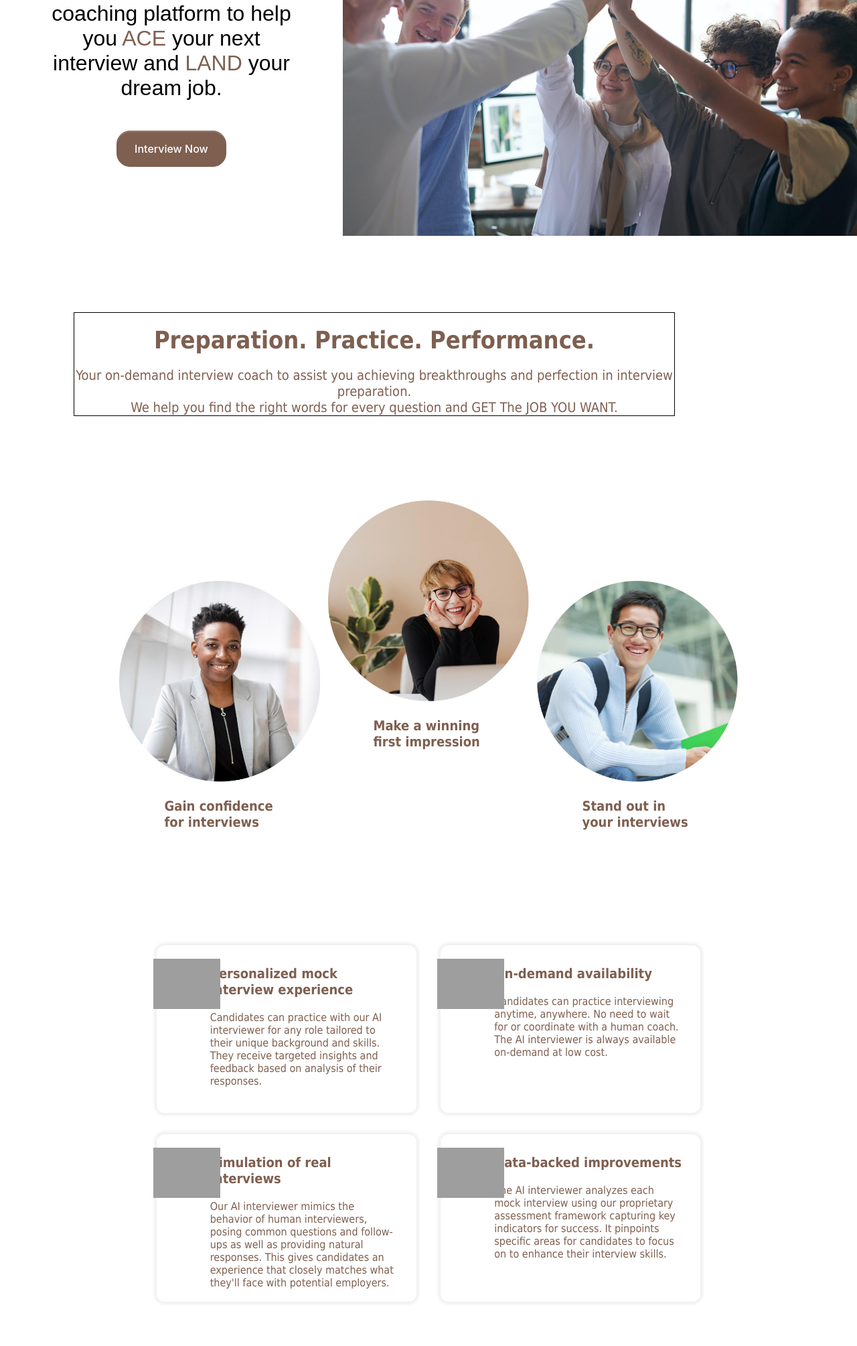
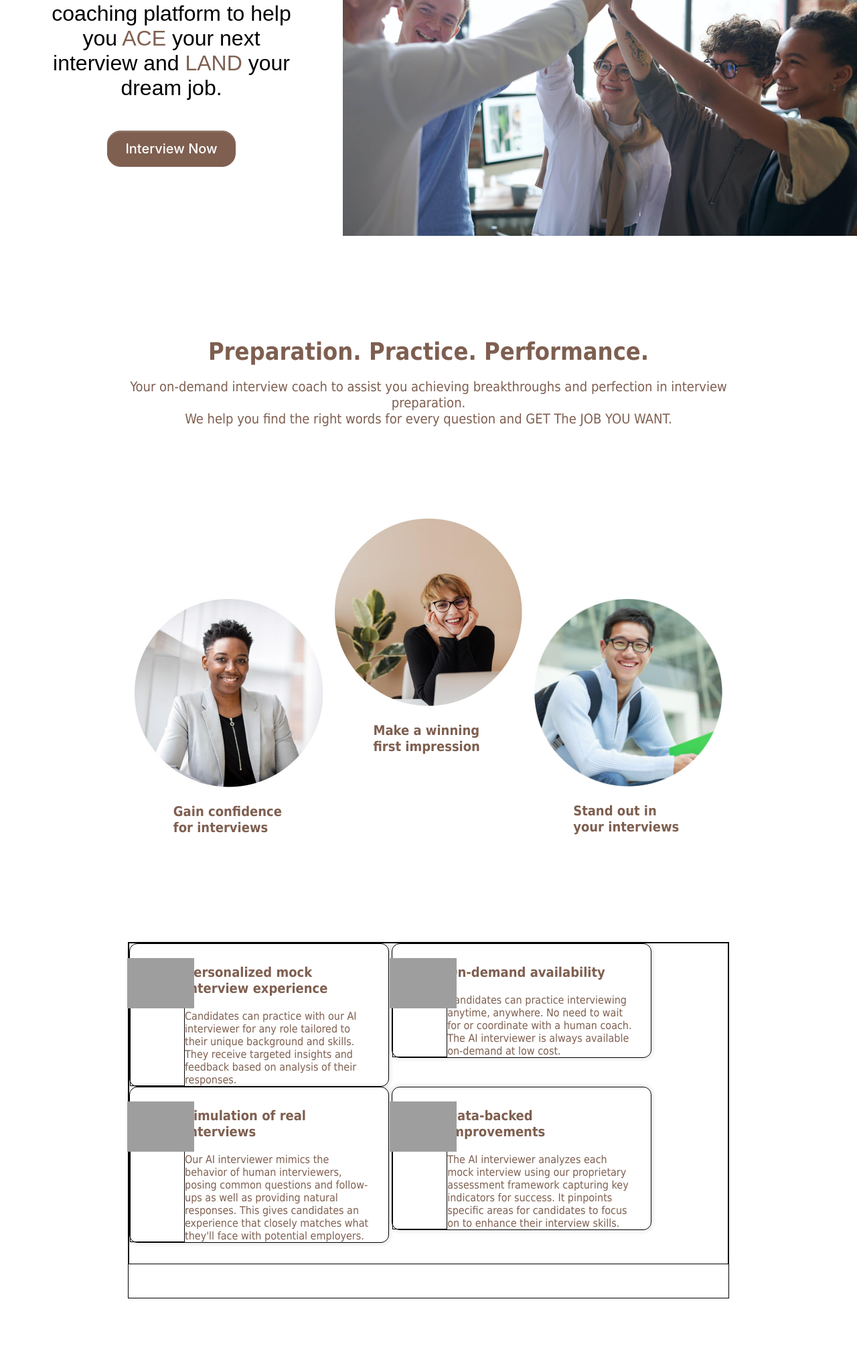
Before and after one commit to zyloveslego/interview_django, a Django app: page /landingpage in a window 1280 px wide. Shown: the part 239-2248 px from the top of the page at 67% size. After the commit the page ends 2177 px from the top, so only its background shows below. Run offline with Django 3.2, Linux system fonts and the light colour scheme; grey boxes are pictures that could not be loaded.

Commit message:
size change

```diff
--- a/interview/static/interview/css/landingpage.css
+++ b/interview/static/interview/css/landingpage.css
@@ -140,7 +140,7 @@ main{
     cursor: pointer;
     display: inline-block;
     font-family: -apple-system, system-ui, "Segoe UI", Helvetica, Arial, sans-serif, "Apple Color Emoji", "Segoe UI Emoji";
-    font-size: 1rem;
+    font-size: 1.25rem;
     font-weight: 500;
     line-height: 20px;
     list-style: none;
@@ -178,9 +178,10 @@ margin-left: auto;
   }
 
   #PPPWord{
-    margin:110px;
+    margin-top:10%;
+    margin-bottom:10%;
     display:block;
-    border: 1px black solid;
+
   }
 
   #PPPBigWord, #PPPLittleWord{
@@ -209,13 +210,16 @@ margin-left: auto;
   }
 
   #threeConfidentInterviewees img{
-    width:300px;
-    height:300px;
+    width:100%;
+    height:auto;
+
   }
 
   .eachInterviewee{
     display: inline-block;
-    padding: 6px;
+    padding: 1%;
+    width:33%;
+
   }
 
   #theThirdInterviewee, #theFirstInterviewee{
@@ -229,6 +233,7 @@ margin-left: auto;
     font-weight: bold;
     padding: 20px 0;
     width: 165px;
+
   }
 
   .myGoalContainer{
@@ -243,16 +248,23 @@ margin-left: auto;
     position: relative;
     left: -5px;
     top: -10px;
-
   }
   .monkeyLogoContainer{
     width:80px;
+    border: 1px black solid;
   }
 
   #hereComesTheMonkeysContainer{
     display: flex;
     justify-content: center;
     padding-bottom: 50px;
+    border: 1px black solid;
+    height:60vh;
+  }
+
+  #hereComesTheMonkeys{
+    border:1px black solid;
+
   }
 
   .forEachMonkey{
@@ -261,14 +273,14 @@ margin-left: auto;
     padding-right: 28px;
     padding-left: 0px;
     color:#7E5F50;
-
+    border: 1px black solid;
     /*transparentContainerBox*/
-      width:360px;
+      /*width:360px;
       height:220px;
-      margin: 1rem;
+      margin: 1rem;*/
+      width:40%;
 
       background: white;
-
       box-shadow: 0px 0px 4px 4px rgba(0, 0, 0, 0.06);
       border-radius: 12px;
   }
```
